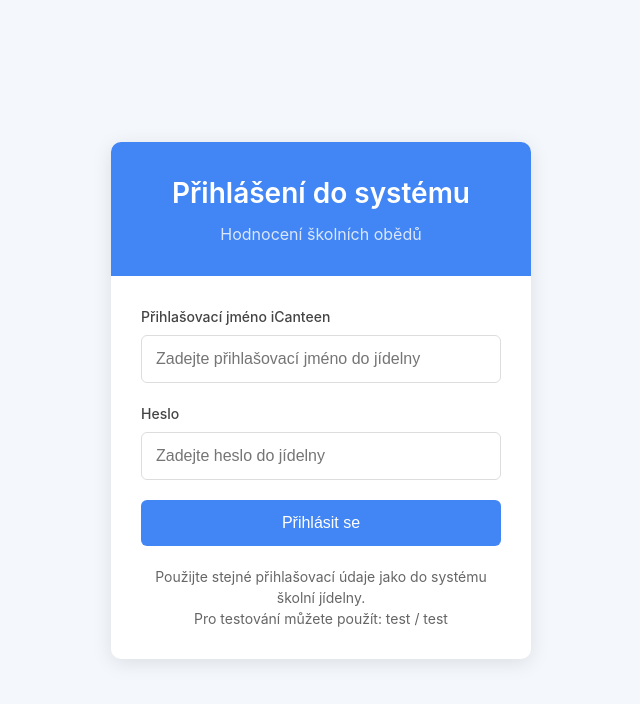
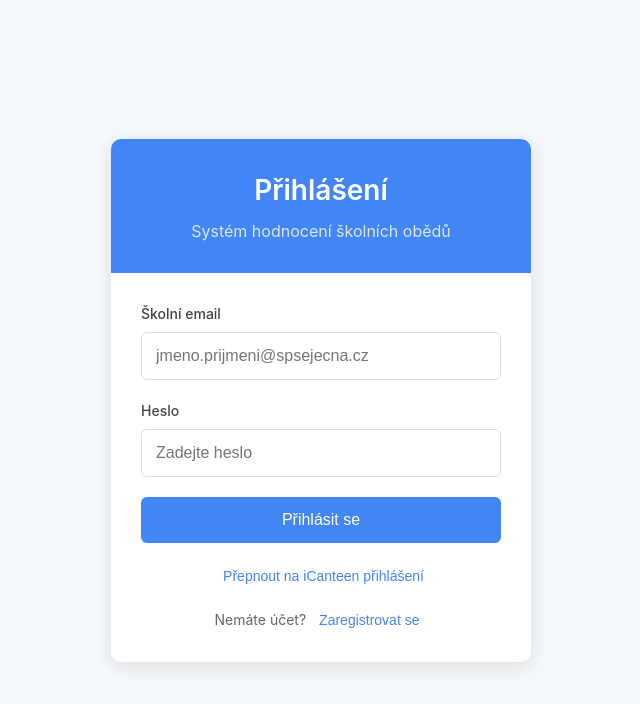
Before and after one commit to BaneGaming1/Aplikace_na_hodnoceni_skolnich_obedu, a React (Create React App) app in the folder school-lunch-rating/client/: page /login in a window 1280 px wide. Shown: the top 704 px of the page, without its empty margins (319-959 px from the left). Built offline with nearby package versions, Linux system fonts and the light colour scheme.

Commit message:
login test
d

```diff
--- a/school-lunch-rating/client/src/components/Login.jsx
+++ b/school-lunch-rating/client/src/components/Login.jsx
@@ -4,11 +4,13 @@ import axios from 'axios';
 
 const Login = () => {
   const [credentials, setCredentials] = useState({
-    username: '',
+    email: '',
     password: ''
   });
   const [error, setError] = useState('');
   const [loading, setLoading] = useState(false);
+  const [isLogin, setIsLogin] = useState(true);
+  const [isICanteenLogin, setIsICanteenLogin] = useState(false);
   const navigate = useNavigate();
 
   const handleSubmit = async (e) => {
@@ -17,52 +19,109 @@ const Login = () => {
     setError('');
 
     try {
-      // Volání API pro ověření přihlášení proti iCanteen
-      const response = await axios.post('/api/icanteen-login', {}, {
-        headers: {
-          'X-USERNAME': credentials.username,
-          'X-PASSWORD': credentials.password
+      let response;
+
+      if (isICanteenLogin) {
+        // iCanteen přihlášení
+        console.log('Pokus o iCanteen přihlášení:', credentials.email);
+        response = await axios.post('/api/icanteen-login', {
+          username: credentials.email, // v případě iCanteen přihlášení je to username, ne email
+          password: credentials.password
+        });
+      } else {
+        // Standardní přihlášení - validace školní domény
+        if (!credentials.email.endsWith('@spsejecna.cz')) {
+          setError('Použijte prosím školní email (@spsejecna.cz)');
+          setLoading(false);
+          return;
         }
-      });
+
+        const endpoint = isLogin ? 'login' : 'register';
+        console.log(`Použití endpointu: /api/${endpoint}`);
+        response = await axios.post(`/api/${endpoint}`, credentials);
+      }
+
+      console.log('Odpověď serveru:', response.data);
 
       if (response.data.success) {
-        // Uložíme ID uživatele do localStorage pro další použití
+        // Uložíme ID uživatele do sessionStorage pro větší bezpečnost a izolaci mezi okny
+        sessionStorage.setItem('userId', response.data.userId);
+        sessionStorage.setItem('userEmail', response.data.email || credentials.email);
+
+        // Také uložíme do localStorage pro kompatibilitu (může být odstraněno později)
         localStorage.setItem('userId', response.data.userId);
-        localStorage.setItem('userEmail', credentials.username);
+        localStorage.setItem('userEmail', response.data.email || credentials.email);
+
         navigate('/menu');
+      } else {
+        // Pokud server vrátil success: false bez vyhození chyby
+        setError(response.data.error || 'Neznámá chyba při přihlašování');
       }
     } catch (error) {
       console.error('Chyba při přihlašování:', error);
+
+      if (error.response) {
+        console.error('Detaily chyby:', error.response.status, error.response.data);
+      }
+
       if (error.response && error.response.data && error.response.data.error) {
         setError(error.response.data.error);
+      } else if (error.message && error.message.includes('Network Error')) {
+        setError('Nelze se připojit k serveru. Zkontrolujte své připojení k internetu.');
       } else {
-        setError('Nepodařilo se přihlásit. Zkuste to prosím později.');
+        setError(isICanteenLogin
+          ? 'Nepodařilo se přihlásit přes iCanteen. Zkuste to prosím později.'
+          : (isLogin
+              ? 'Nepodařilo se přihlásit. Zkuste to prosím později.'
+              : 'Nepodařilo se zaregistrovat. Zkuste to prosím později.'));
       }
     } finally {
       setLoading(false);
     }
   };
 
+  const toggleAuthMode = () => {
+    setIsLogin(!isLogin);
+    setError('');
+  };
+
+  const toggleLoginType = () => {
+    setIsICanteenLogin(!isICanteenLogin);
+    setError('');
+    // Reset pole při přepnutí typu přihlášení
+    setCredentials({
+      email: '',
+      password: ''
+    });
+  };
+
   return (
     <div className="login-page">
       <div className="login-container">
         <div className="login-header">
-          <h1>Přihlášení do systému</h1>
-          <p className="login-subtitle">Hodnocení školních obědů</p>
+          <h1>{isICanteenLogin ? 'Přihlášení přes iCanteen' : 'Přihlášení'}</h1>
+          <p className="login-subtitle">Systém hodnocení školních obědů</p>
         </div>
 
         <div className="login-form-container">
           {error && <div className="login-error">{error}</div>}
 
+          {isICanteenLogin && (
+            <div className="icanteen-info" style={{ margin: '10px 0', padding: '10px', backgroundColor: '#f0f8ff', borderRadius: '5px', fontSize: '14px' }}>
+              Použijte stejné přihlašovací údaje jako do systému jídelny.<br />
+              Pro testování můžete použít: <strong>test / test</strong>
+            </div>
+          )}
+
           <form onSubmit={handleSubmit} className="login-form">
             <div className="form-group">
-              <label htmlFor="username">Přihlašovací jméno iCanteen</label>
+              <label htmlFor="email">{isICanteenLogin ? 'Uživatelské jméno iCanteen' : 'Školní email'}</label>
               <input
-                type="text"
-                id="username"
-                value={credentials.username}
-                onChange={(e) => setCredentials({...credentials, username: e.target.value})}
-                placeholder="Zadejte přihlašovací jméno do jídelny"
+                type={isICanteenLogin ? "text" : "email"}
+                id="email"
+                value={credentials.email}
+                onChange={(e) => setCredentials({...credentials, email: e.target.value})}
+                placeholder={isICanteenLogin ? 'Zadejte uživatelské jméno' : 'jmeno.prijmeni@spsejecna.cz'}
                 required
                 className="login-input"
               />
@@ -75,7 +134,7 @@ const Login = () => {
                 id="password"
                 value={credentials.password}
                 onChange={(e) => setCredentials({...credentials, password: e.target.value})}
-                placeholder="Zadejte heslo do jídelny"
+                placeholder="Zadejte heslo"
                 required
                 className="login-input"
               />
@@ -86,18 +145,32 @@ const Login = () => {
               className="login-button"
               disabled={loading}
             >
-              {loading ? 'Prosím čekejte...' : 'Přihlásit se'}
+              {loading ? 'Prosím čekejte...' : (isICanteenLogin
+                ? 'Přihlásit se přes iCanteen'
+                : (isLogin ? 'Přihlásit se' : 'Zaregistrovat se'))}
             </button>
           </form>
 
-          <div className="login-footer">
-            <p>
-              Použijte stejné přihlašovací údaje jako do systému školní jídelny.
-            </p>
-            <p>
-              Pro testování můžete použít: test / test
-            </p>
+          <div className="login-type-toggle" style={{ textAlign: 'center', marginTop: '15px', marginBottom: '10px' }}>
+            <button
+              onClick={toggleLoginType}
+              className="toggle-auth-btn"
+              type="button"
+            >
+              {isICanteenLogin ? 'Přepnout na standardní přihlášení' : 'Přepnout na iCanteen přihlášení'}
+            </button>
           </div>
+
+          {!isICanteenLogin && (
+            <div className="login-footer">
+              <p>
+                {isLogin ? 'Nemáte účet?' : 'Máte již účet?'}
+                <button onClick={toggleAuthMode} className="toggle-auth-btn">
+                  {isLogin ? 'Zaregistrovat se' : 'Přihlásit se'}
+                </button>
+              </p>
+            </div>
+          )}
         </div>
       </div>
     </div>
```
Also changed, not shown: 2 other files (tests, documents, lock files or other folders).
